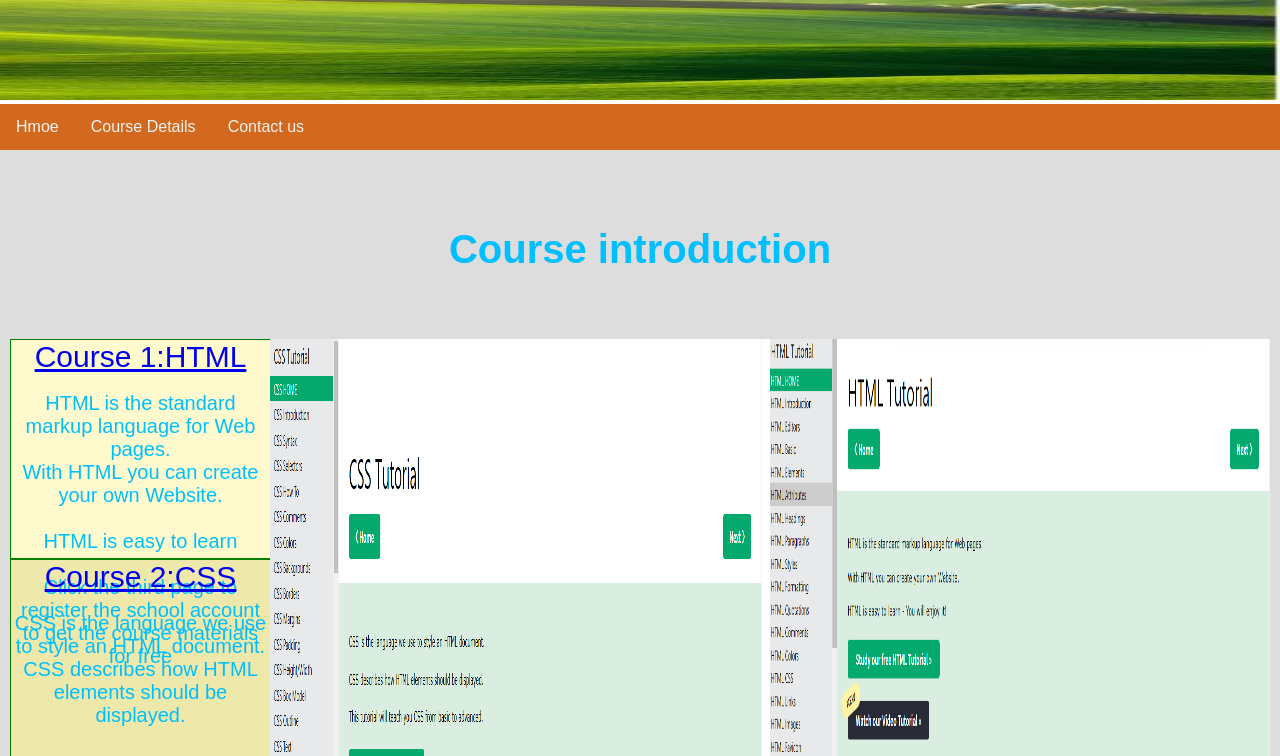
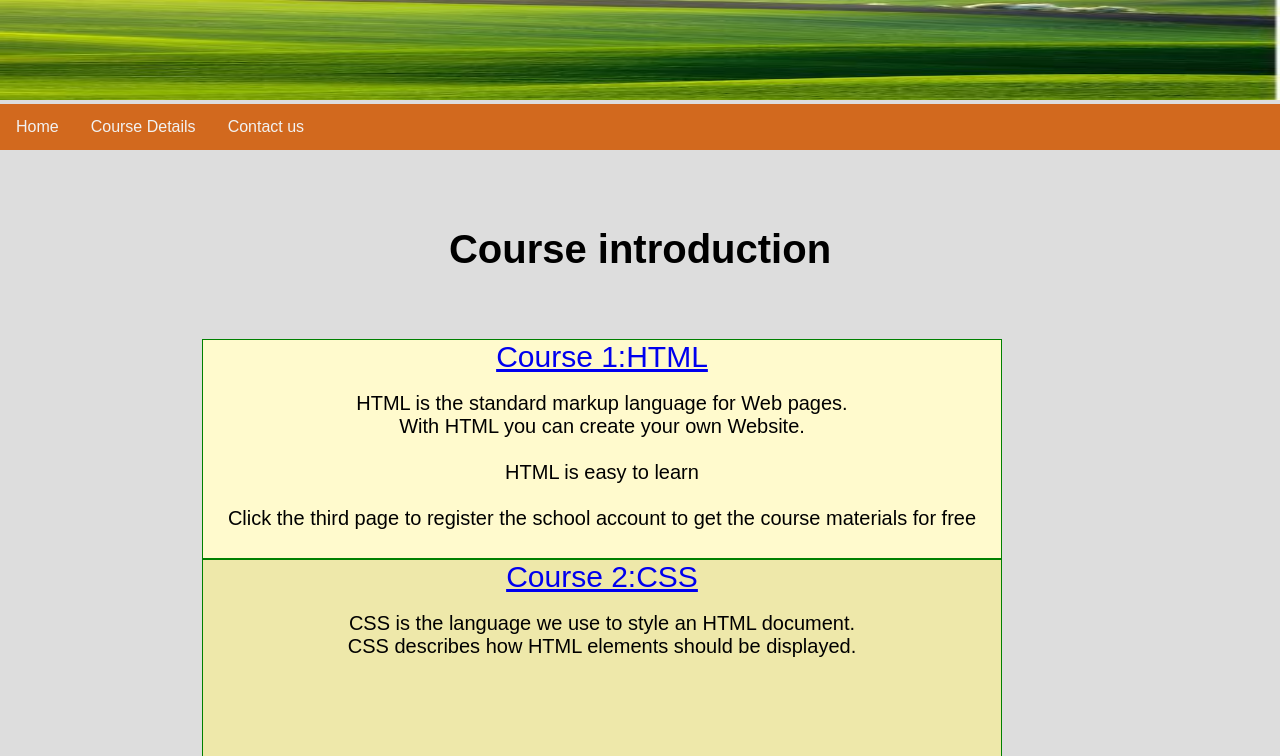
Before and after one commit to Hed1Se/RTO, a plain HTML site: page Course Details.html in a window 1280 px wide. Shown: the top 756 px of the page. Drawn offline with Linux system fonts and the light colour scheme.

Commit message:
Add files via upload

```diff
--- a/Course Details.html
+++ b/Course Details.html
@@ -16,6 +16,7 @@
 
 body {
   margin: 0;
+  background-color: #ddd;
   font-family: Arial, Helvetica, sans-serif;
 }
 
@@ -27,16 +28,13 @@ body {
 <img src="background1.jpg" alt="Trulli" height="100" class= "background1">
 
 <div class="topnav">
-<a href="index.html" text-align:center;>Hmoe</a>
+<a href="index.html" text-align:center;>Home</a>
 <a href="Course Details.html" text-align:center;>Course Details</a>
 <a href="Contact us.html" text-align:center;>Contact us</a>
 </div>
 <div class="content2" >
 <h5>Course introduction</h5>
-<div class="imgblock" >
-<img src="Course pictures1.png" width= "500px" height="800px">
-<img src="Course pictures2.png" width= "500px" height="800px">
-</div>
+
 <div class="layout1">
 <h8><a href="https://www.w3schools.com/">Course 1:HTML</a></h8>
 <br></br>
@@ -80,7 +78,11 @@ body {
 <br>PHP is a widely-used, free,</br>
 <br>and efficient alternative to competitors such as Microsoft's ASP.</br></p5>
 </div>
-
+<div class="imgblock" >
+	<h1>Course resources</h1>
+<img src="Course pictures1.png" width= "500px" height="800px">
+<img src="Course pictures2.png" width= "500px" height="800px">
+</div>
 </div>
 
 
--- a/style.css
+++ b/style.css
@@ -55,8 +55,11 @@ color:#FF4500 ;
 .content2 {
   background-color: #ddd;
   padding: 10px;
-  height: 80%;
-  color:#00BFFF;
+  height: 80%；
+  left: 0;
+  right: 0;
+  width: 70%;
+  margin: auto;
 }
 h5{
 text-align: center;
@@ -98,6 +101,7 @@ text-align: center;
 
 /* Style the footer */
 .footer {
+	text-align: center;
   background-color: #20B2AA;
   padding: 1%;
 }
@@ -118,16 +122,10 @@ h2{
    background-color: #ddd;
    float: right;
 }
-.imgblock img{
 
-float: right;
-
-
-}
 .mapblock{
 margin-top: 70px;
-
- float: right;
+	text-align: center;
 }
 .layout1{
 width:800px;
```
Also changed, not shown: Contact us.html (+5 -5 lines), index.html (+1 -1 lines).
